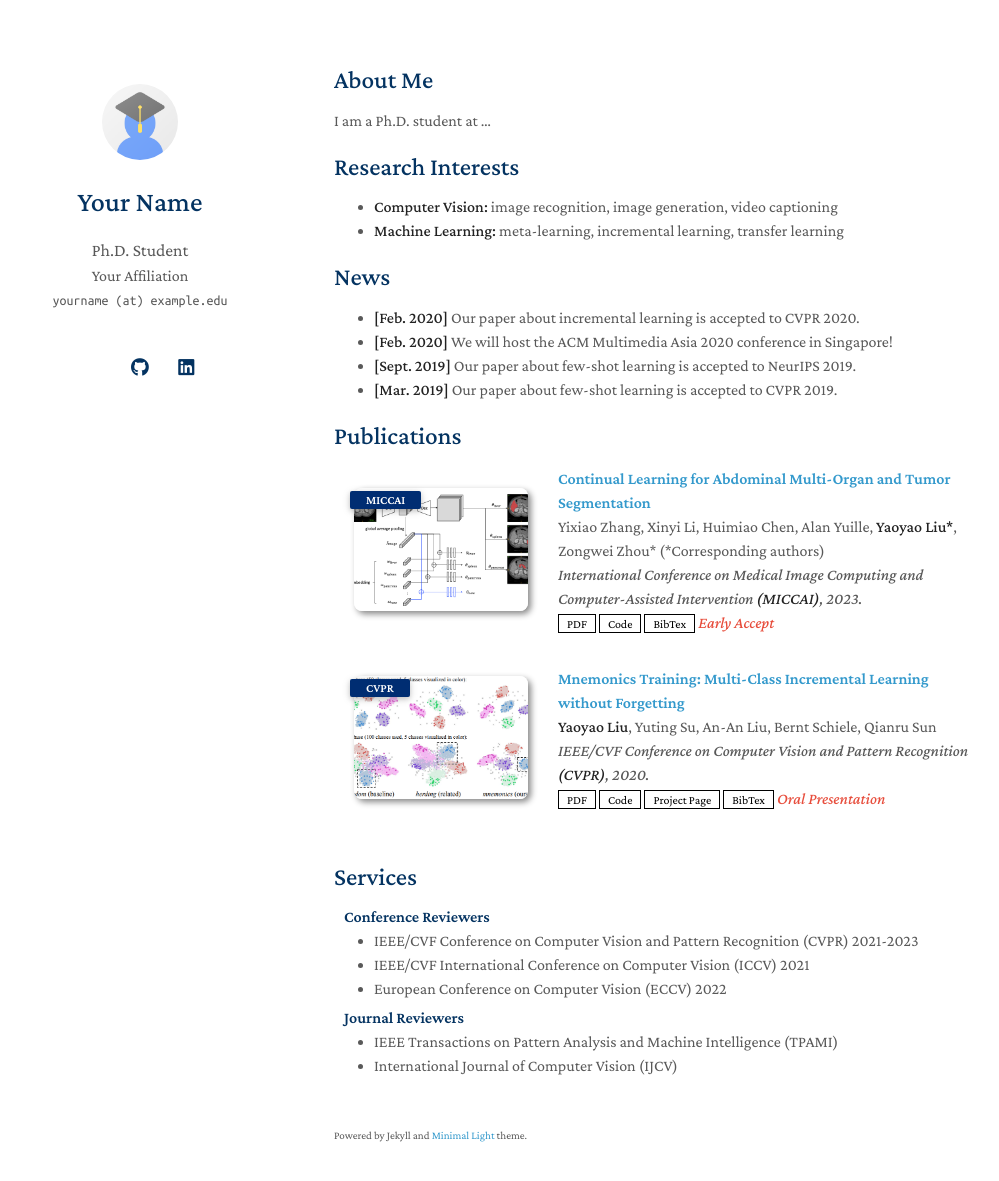
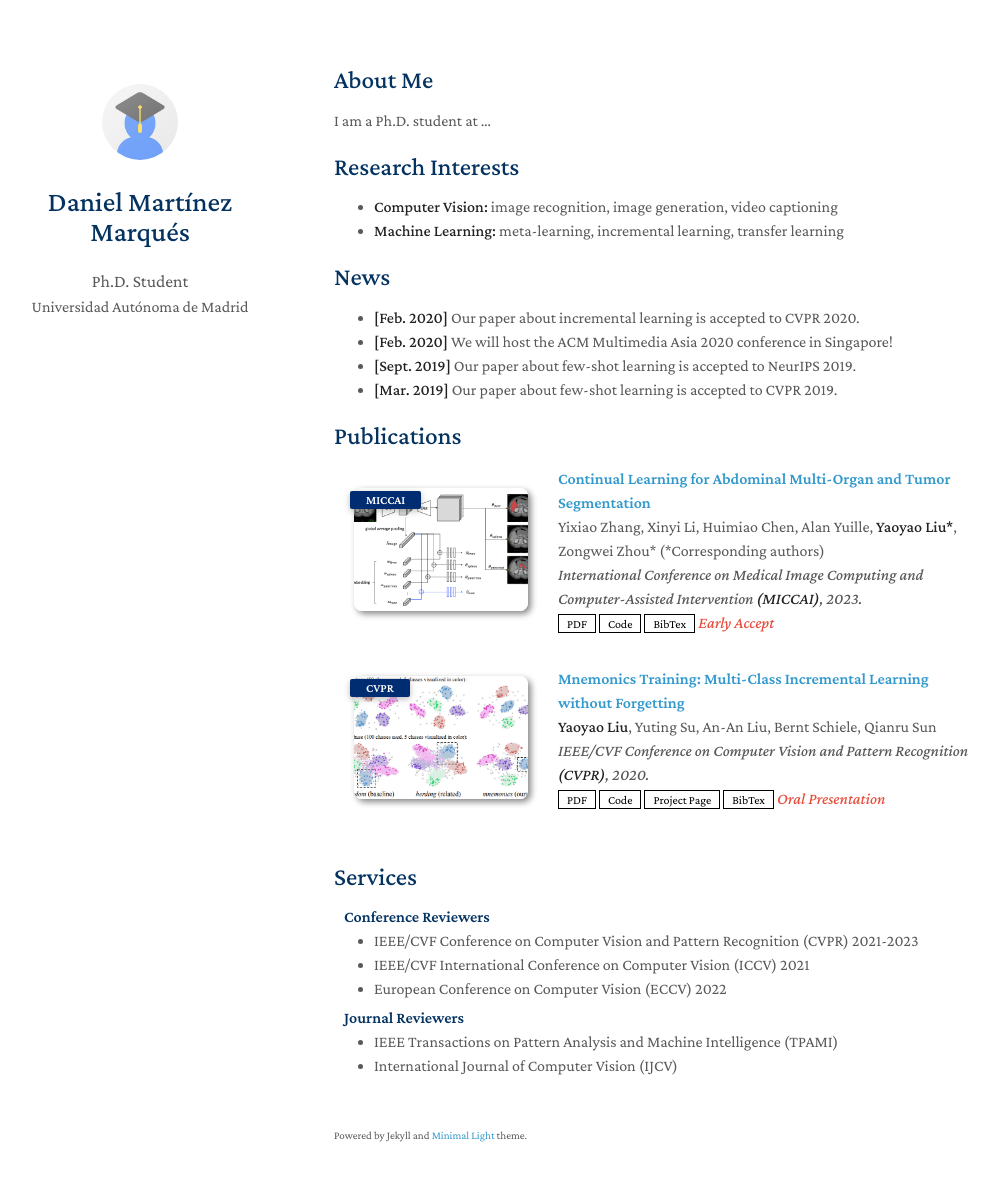
Before and after one commit to danielmrtnz/danielmrtnz.github.io, a Jekyll site: the page built from index.md, in a window 1280 px wide and 1216 px high. Shown: the top 1181 px of the window, without its empty margins (136-1135 px from the left). Built offline with Jekyll 4.4.1, drawn with Linux system fonts in a browser that asks for light colours; a style sheet for code colours, icons or effects is not loaded; our own code applies the rules of GitHub Pages for plain Markdown files.

Commit message:
Update _config.yml

```diff
--- a/_config.yml
+++ b/_config.yml
@@ -1,8 +1,8 @@
 # Basic Information
-title: Your Name
+title: Daniel Martínez Marqués
 position: Ph.D. Student
-affiliation: Your Affiliation
-email: yourname (at) example.edu
+affiliation: Universidad Autónoma de Madrid
+#email: yourname (at) example.edu
 
 # Search Engine Optimization (SEO)
 # The following information is used to improve the website traffic from search engines, e.g., Google.
@@ -12,11 +12,11 @@ canonical: https://minimal-light-theme.yliu.me/
 
 # Links
 # If you don't need one of them, you may delete the corresponding line.
-google_scholar: https://scholar.google.com/
-cv_link: assets/files/curriculum_vitae.pdf
-github_link: https://github.com/
-linkedin: https://www.linkedin.com/
-twitter: https://twitter.com/
+#google_scholar: https://scholar.google.com/
+#cv_link: assets/files/curriculum_vitae.pdf
+#github_link: https://github.com/
+#linkedin: https://www.linkedin.com/
+#twitter: https://twitter.com/
 
 # Images (e.g., your profile picture and your website's favicon)
 # "favicon" and "favicon_dark" are used for the light and dark modes, respectively.
@@ -36,9 +36,6 @@ auto_dark_mode: true
 # You can use this option to choose between Serif or Sans Serif fonts.
 font: "Serif" # or "Sans Serif"
 
-# Google Analytics ID
-# Please remove this if you don't use Google Analytics
-google_analytics: UA-111540567-4
 
 # Use this project as a remote theme for GitHub Pages
 # See the guide here: https://docs.github.com/en/pages/setting-up-a-github-pages-site-with-jekyll/adding-a-theme-to-your-github-pages-site-using-jekyll
```
